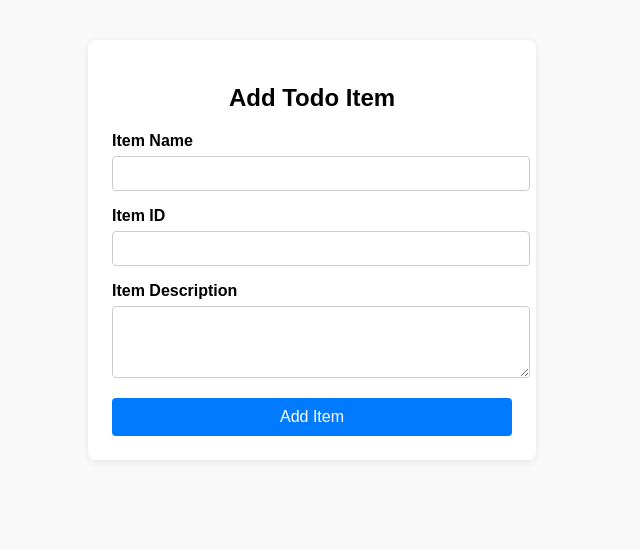
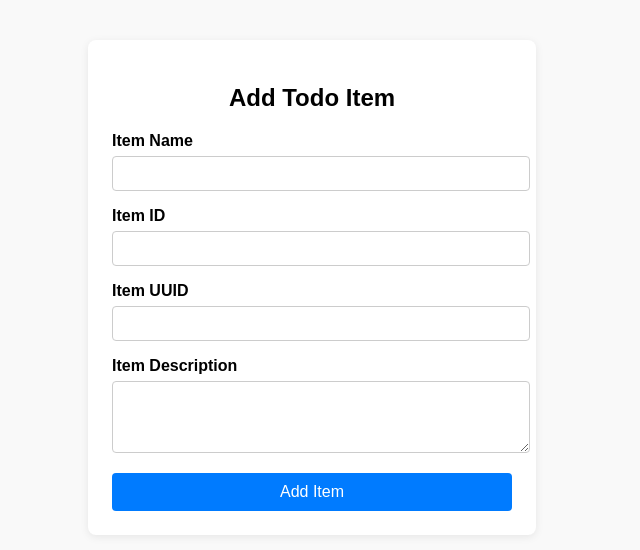
Before and after one commit to sagarkundrapu/Assignment4, a Flask app: page / in a window 1280 px wide. Shown: the top 550 px of the page, without its empty margins (328-968 px from the left). Run offline with Flask 3, Linux system fonts and the light colour scheme.

Commit message:
Added new label "Item UUID" in the form

```diff
--- a/Todo/frontend/templates/index.html
+++ b/Todo/frontend/templates/index.html
@@ -64,6 +64,10 @@
                 <input type="text" id="item-name" name="item-name" required>
             </div>
             <div class="form-group">
+                <label for="item-name">Item UUID</label>
+                <input type="text" id="item-name" name="item-name" required>
+            </div>
+            <div class="form-group">
                 <label for="item-desc">Item Description</label>
                 <textarea id="item-desc" name="item-desc" rows="3" required></textarea>
             </div>
```
